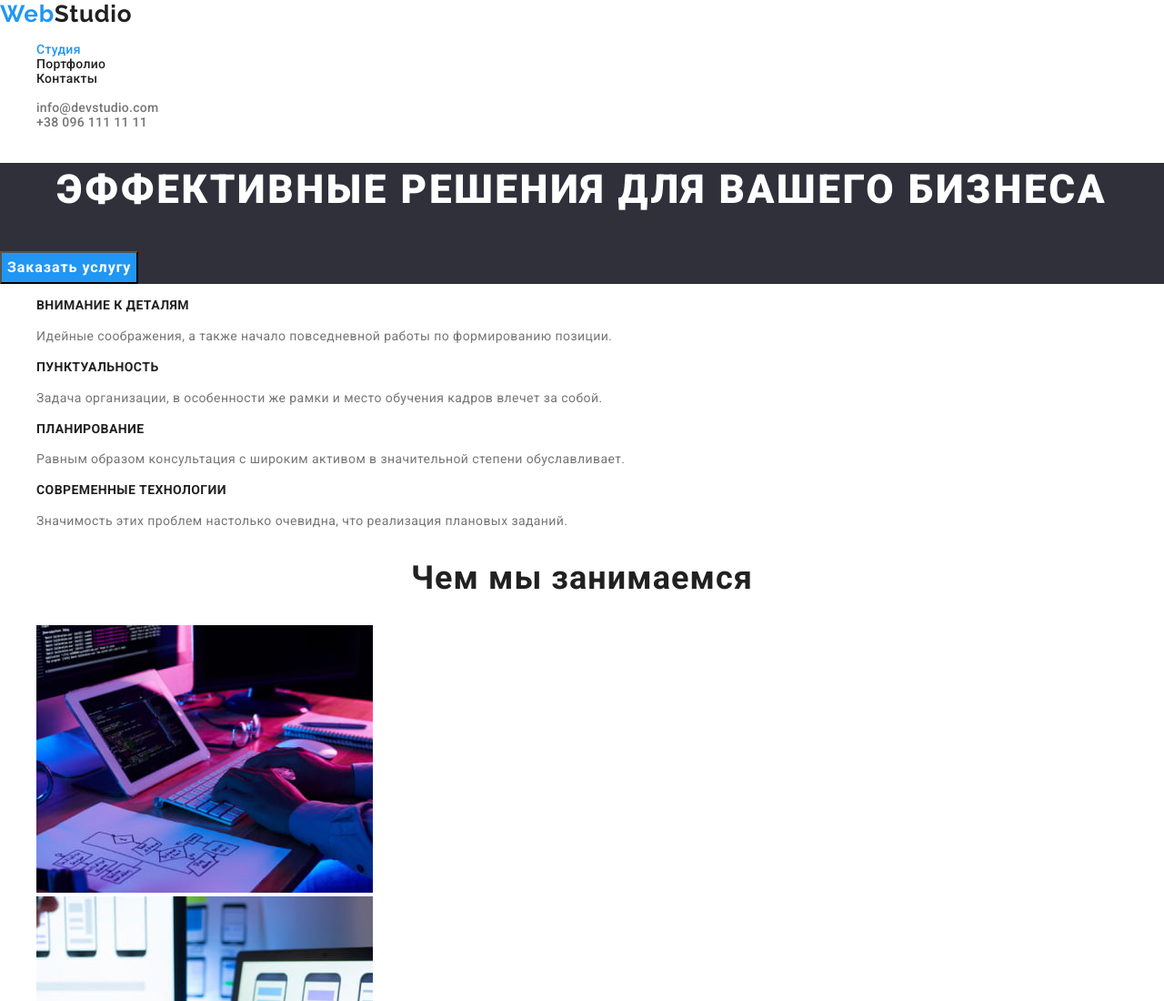
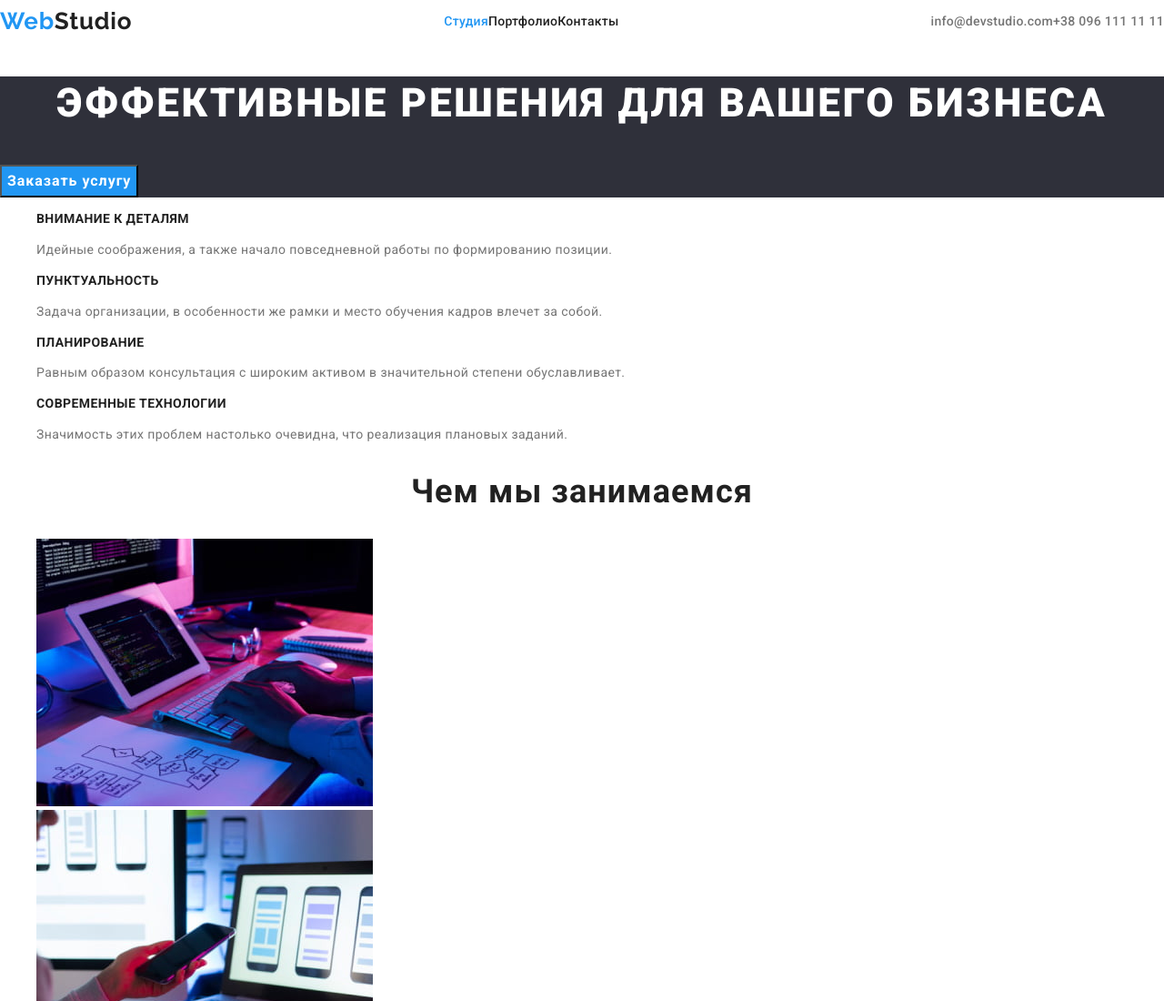
Before and after one commit to MykhailoBarchyna/goit-markup-hw-04, a plain HTML site: page index.html in a window 1280 px wide. Shown: the top 1100 px of the page at 91% size. Drawn offline with nearby package versions, Linux system fonts and the light colour scheme.

Commit message:
Преобразовывает элементы навигации во flex-элементы

```diff
--- a/css/styles.css
+++ b/css/styles.css
@@ -20,7 +20,11 @@ body {
 }
 
 /* Header container */
-
+.header {
+  display: flex;
+  align-items: center;
+  justify-content: space-between;
+}
 /* Header logo */
 .header-logo {
   font-family: Raleway, sans-serif;
@@ -40,7 +44,9 @@ body {
 }
 
 /* Navigation */
+
 .nav-list {
+  display: flex;
   list-style: none;
 }
 
@@ -67,6 +73,7 @@ body {
 
 /* Header contacts  */
 .header-contacts-list {
+  display: flex;
   list-style: none;
 }
 
--- a/index.html
+++ b/index.html
@@ -14,6 +14,7 @@
 <body>
     <!-- Header container -->
     <header>
+        <div class="header">
             <!-- Logo section -->
             <a href="/" lang="en" class="header-logo"><span class="logo-accent">Web</span>Studio</a>
             <!-- Navigation section -->
@@ -39,6 +40,7 @@
                     <a href="tel:+380961111111" class="header-phone-link">+38 096 111 11 11</a>
                 </li>
             </ul>
+        </div>
     </header>
     <!-- Main container -->
     <main>
```
Lines whose indentation alone changed are shown as unchanged.
